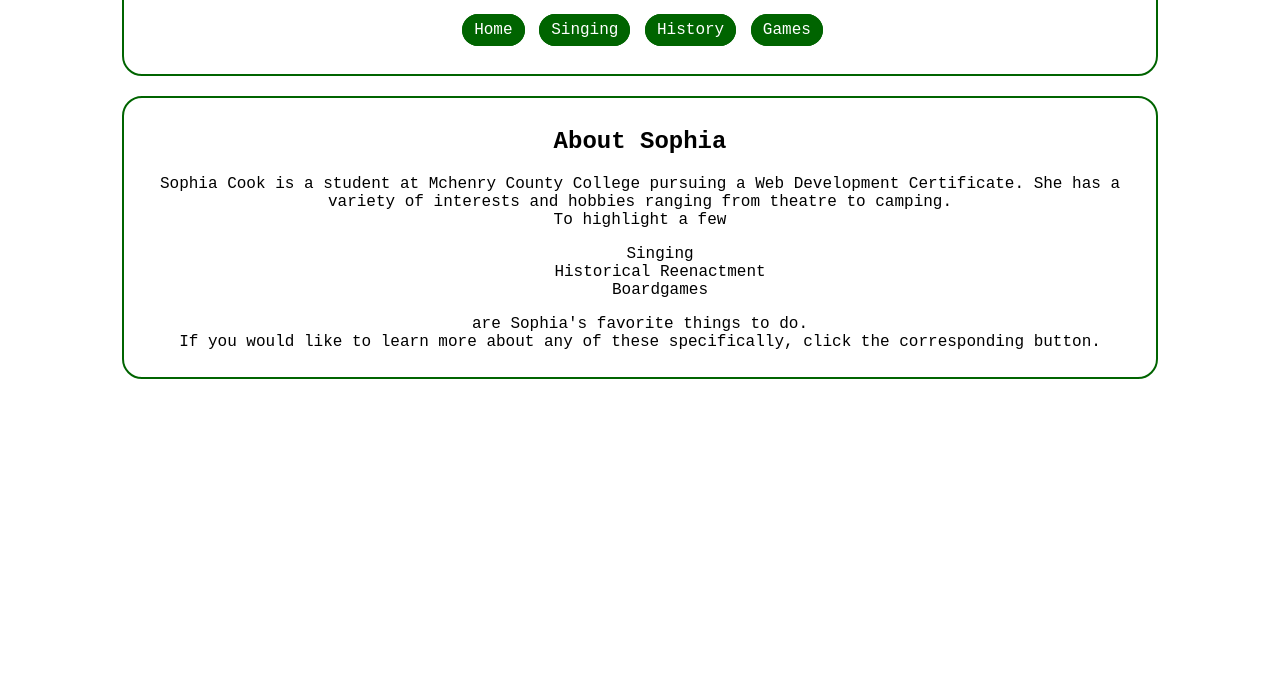
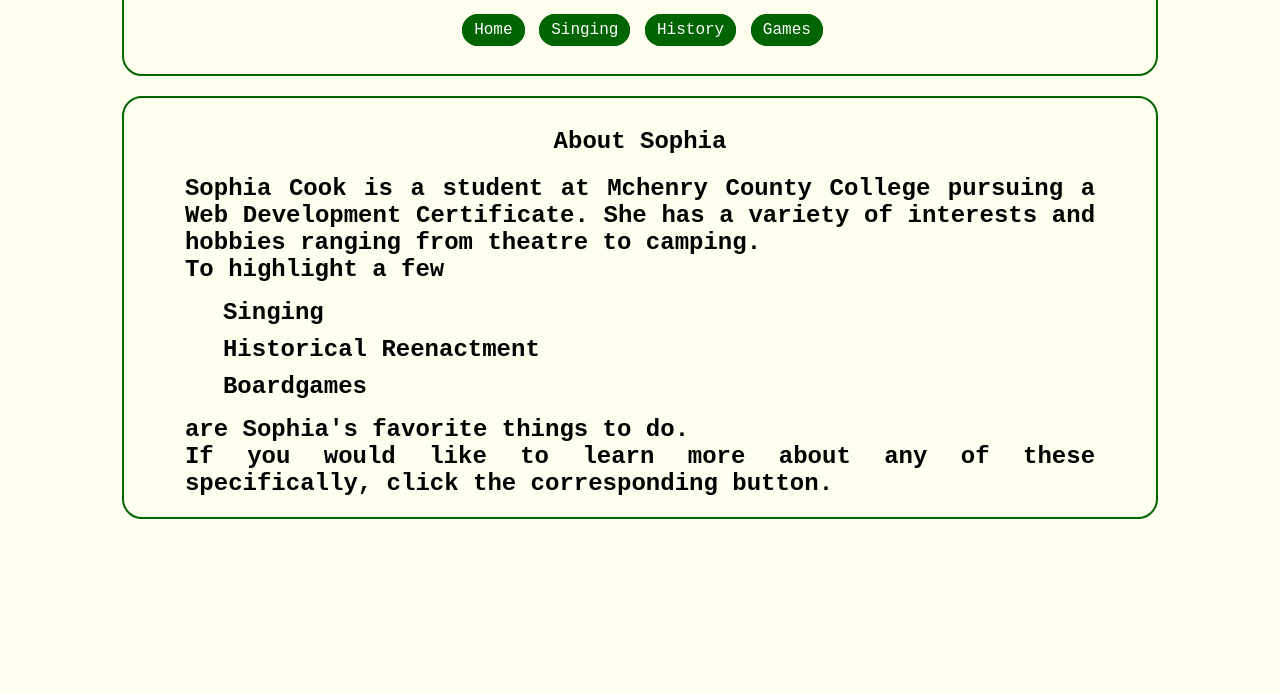
Before and after one commit to Scook-Git/web105VSC, a plain HTML site: page introduce-yourself/index.html in a window 1280 px wide. Shown: the part 106-800 px from the top of the page. Drawn offline with Linux system fonts and the light colour scheme.

Commit message:
updated midterm

```diff
--- a/introduce-yourself/css/styles.css
+++ b/introduce-yourself/css/styles.css
@@ -1,5 +1,5 @@
 body{
-    background: white;
+    background: rgb(255, 255, 240);
     font-family:'Courier New', Courier, monospace;
     font-size: medium;
     color: black;
@@ -51,6 +51,10 @@ ul{
     list-style: none;
 }
 
+li{
+    text-align: justify; margin: 10px 5%; font-size:x-large; font-weight:bold;
+}
+
 .column{
     float: left;
     width: 50%;
@@ -73,3 +77,7 @@ ul{
 #sophomore{
     width: 95%;
 }
+
+p{
+    text-align:justify; margin: 10px 5%; font-size:x-large; font-weight:bold;
+}
--- a/introduce-yourself/index.html
+++ b/introduce-yourself/index.html
@@ -3,6 +3,8 @@
 <head>
     <meta charset="UTF-8">
     <meta name="viewport" content="width=device-width, initial-scale=1.0">
+    <meta name="description" content="Home page introducing Sophia Cook">
+    <meta name="keywords" content="MCC, Student, Singing, History, Games">
     <title>Introducing Sophia</title>
     <link rel="stylesheet" href="css/styles.css">
 </head>
```
Also changed, not shown: introduce-yourself/pages/games.html (+2 -0 lines), introduce-yourself/pages/history.html (+2 -0 lines), introduce-yourself/pages/singing.html (+2 -0 lines).
